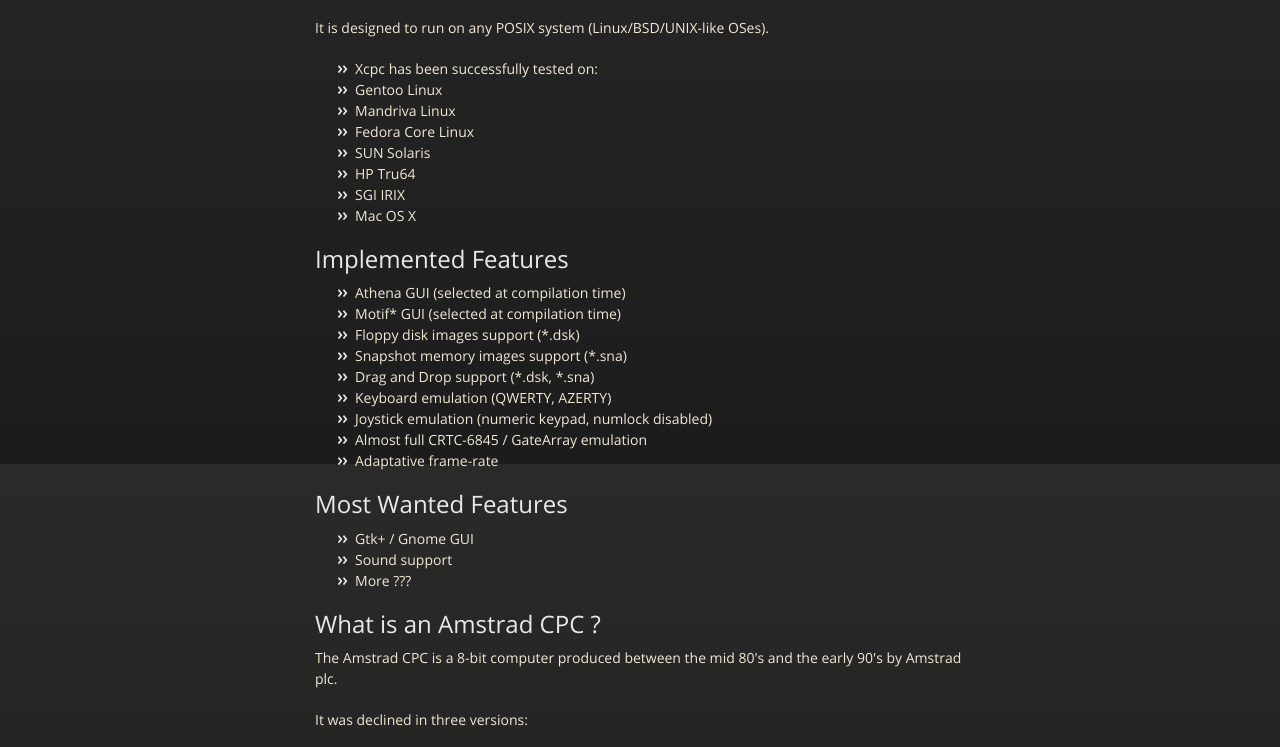
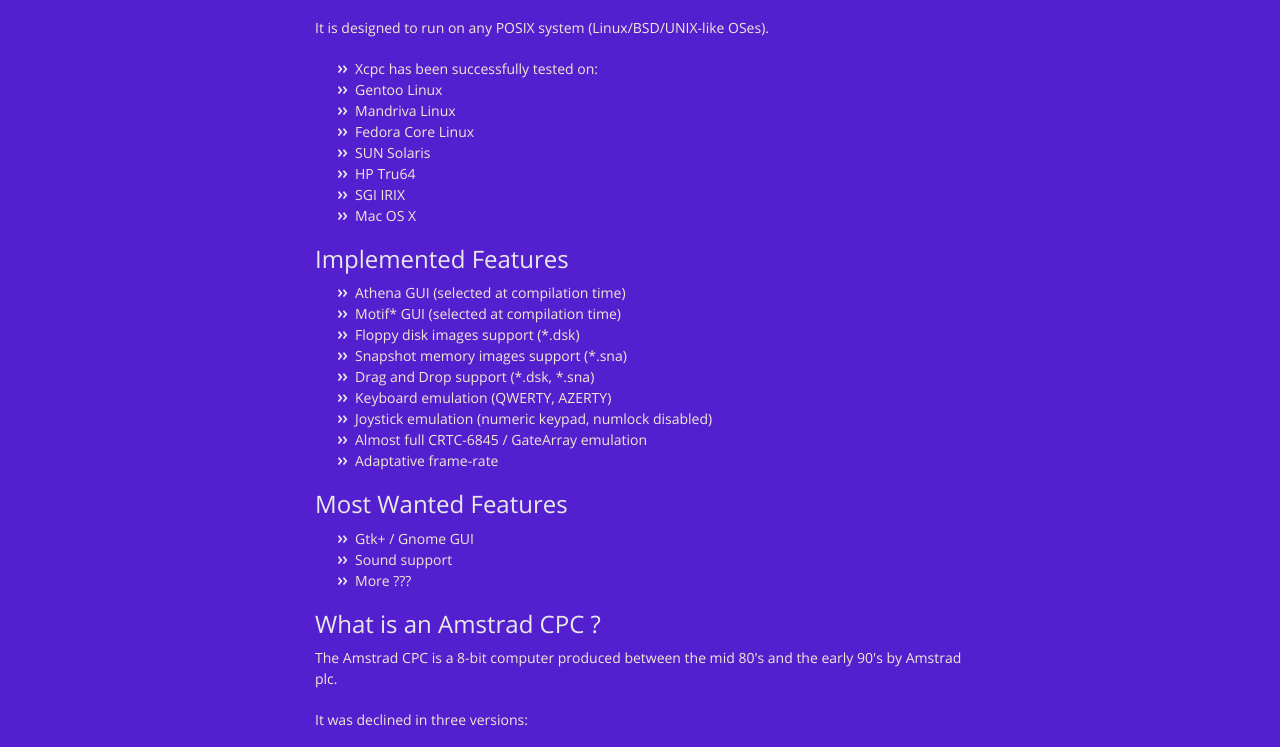
Before and after one commit to burzumishi/xcpc, a plain HTML site: page index.html in a window 1280 px wide. Shown: the part 336-1083 px from the top of the page. Drawn offline with nearby package versions, Linux system fonts and the light colour scheme.

Commit message:
Update styles.css

```diff
--- a/stylesheets/styles.css
+++ b/stylesheets/styles.css
@@ -534,14 +534,14 @@ body {
   font: 14px/1.5 "OpenSansRegular", "Helvetica Neue", Helvetica, Arial, sans-serif;
   color: #f0e7d5;
   font-weight: normal;
-  background: #403075;
+  background: #5420CF;
   background-attachment: fixed !important;
-  background: -webkit-gradient(linear, 50% 0%, 50% 100%, color-stop(0%, #2a2a29), color-stop(100%, #1c1c1c));
-  background: -webkit-linear-gradient(#2a2a29, #1c1c1c);
-  background: -moz-linear-gradient(#2a2a29, #1c1c1c);
-  background: -o-linear-gradient(#2a2a29, #1c1c1c);
-  background: -ms-linear-gradient(#2a2a29, #1c1c1c);
-  background: linear-gradient(#2a2a29, #1c1c1c);
+  background: -webkit-gradient(linear, 50% 0%, 50% 100%, color-stop(0%, #5420CF), color-stop(100%, #5420CF));
+  background: -webkit-linear-gradient(#5420CF, #5420CF);
+  background: -moz-linear-gradient(#5420CF, #5420CF);
+  background: -o-linear-gradient(#5420CF, #5420CF);
+  background: -ms-linear-gradient(#5420CF, #5420CF);
+  background: linear-gradient(#5420CF, #5420CF);
 }
 
 h1, h2, h3, h4, h5, h6 {
```
